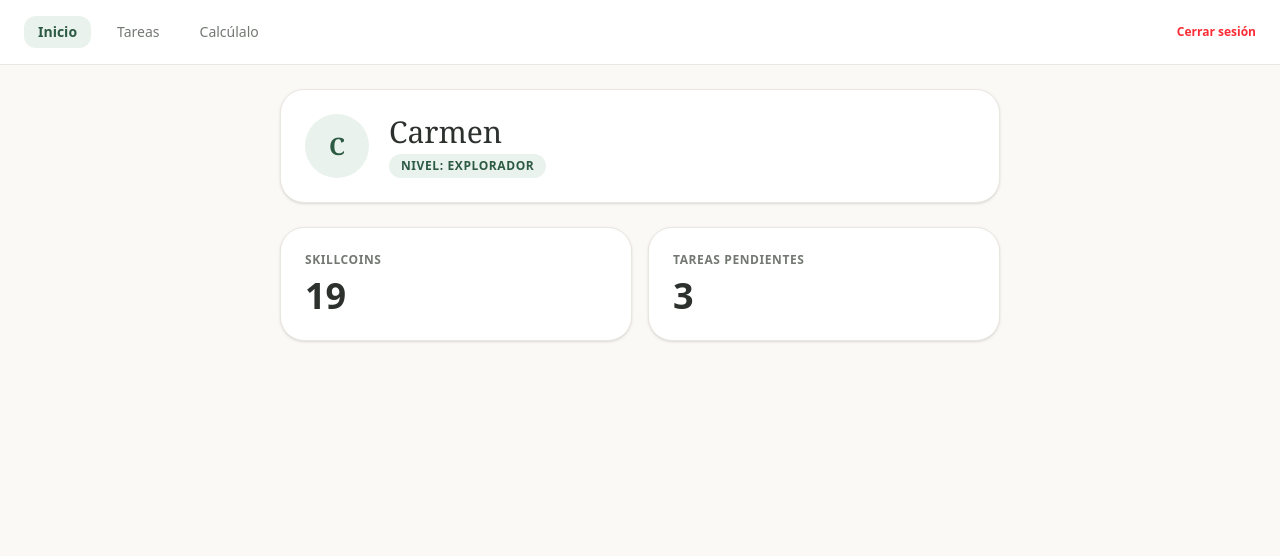
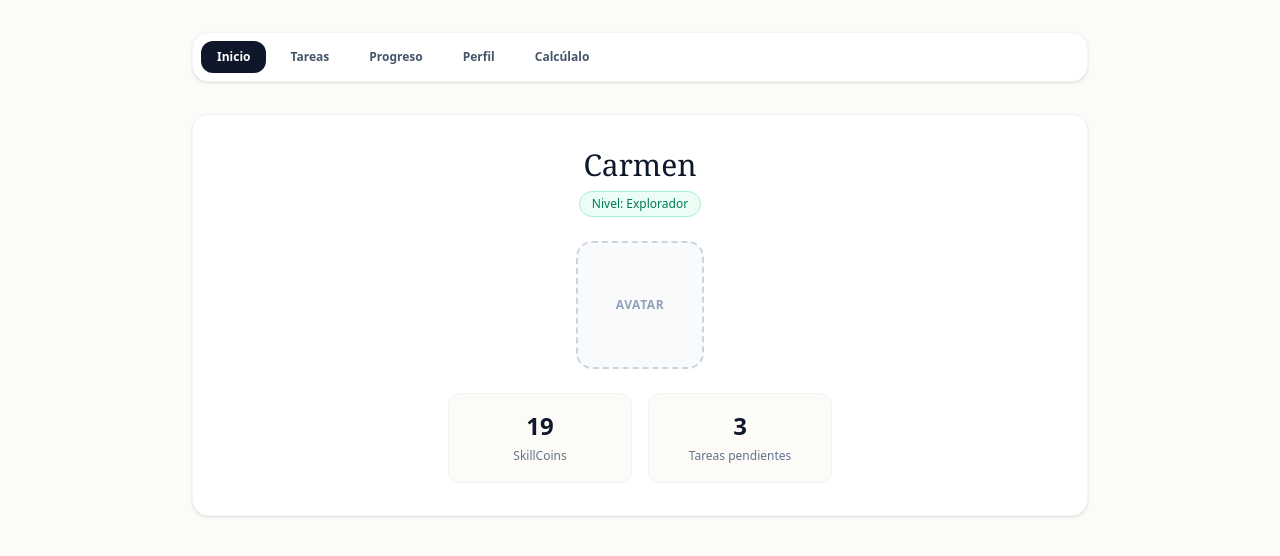
Before and after one commit to silvia051206-droid/campus-kiru, a Next.js app: page /alumno in a window 1280 px wide. Shown: the top 556 px of the page. Built offline with nearby package versions, Linux system fonts and the light colour scheme.

Commit message:
feat: completar requerimientos del sprint 1 al 100%

```diff
--- a/app/alumno/page.tsx
+++ b/app/alumno/page.tsx
@@ -1,54 +1,183 @@
-"use client";
+'use client';
 
-import Link from "next/link";
-import { useEffect, useState } from "react";
+import React, { useState } from 'react';
 
 export default function AlumnoPage() {
-  const [user, setUser] = useState<any>(null);
-
-  useEffect(() => {
-    const stored = localStorage.getItem("kiru_user");
-    if (stored) setUser(JSON.parse(stored));
-  }, []);
+  const [activeTab, setActiveTab] = useState<'inicio' | 'tareas' | 'progreso' | 'perfil' | 'calculalo'>('inicio');
+  const [inActivity, setInActivity] = useState(false);
+  const [selectedAnswer, setSelectedAnswer] = useState<number | null>(null);
+  const [activityFinished, setActivityFinished] = useState(false);
 
   return (
-    <div className="min-h-screen bg-kiru-bg">
-      {/* Barra de navegación superior */}
-      <nav className="bg-kiru-card border-b border-kiru-border px-6 py-4 flex items-center justify-between">
-        <div className="flex gap-3 text-sm font-medium">
-          <Link href="/alumno" className="text-kiru-forest bg-kiru-forest-light px-3.5 py-1.5 rounded-xl font-semibold">Inicio</Link>
-          <Link href="/alumno/tareas" className="text-kiru-muted hover:text-kiru-text px-3.5 py-1.5 rounded-xl transition-colors">Tareas</Link>
-          <Link href="/alumno/calculalo" className="text-kiru-muted hover:text-kiru-text px-3.5 py-1.5 rounded-xl transition-colors">Calcúlalo</Link>
-        </div>
-        <Link href="/" className="text-xs font-semibold text-red-500 hover:underline">Cerrar sesión</Link>
-      </nav>
+    <div className="min-h-screen bg-[#FDFBF7] text-[#1E293B] font-sans p-8">
+      <div className="max-w-4xl mx-auto">
 
-      <main className="max-w-3xl mx-auto p-6 space-y-6">
-        {/* Cabecera del Alumno */}
-        <div className="bg-kiru-card rounded-3xl p-6 border border-kiru-border flex items-center gap-5 shadow-sm">
-          <div className="w-16 h-16 rounded-full bg-kiru-forest-light text-kiru-forest font-serif text-2xl flex items-center justify-center font-bold">
-            {user?.full_name?.charAt(0) || "C"}
-          </div>
-          <div>
-            <h1 className="font-serif text-3xl text-kiru-text">{user?.full_name || "Carmen"}</h1>
-            <span className="inline-block mt-1 text-xs bg-kiru-forest-light text-kiru-forest font-semibold px-3 py-1 rounded-full uppercase tracking-wider">
-              Nivel: {user?.level || "Explorador"}
-            </span>
-          </div>
+        {/* NAVEGACIÓN SUPERIOR DEL ALUMNO */}
+        <div className="bg-white rounded-2xl border border-slate-100 shadow-sm mb-8 p-2 flex flex-wrap gap-2">
+          {[
+            { id: 'inicio', label: 'Inicio' },
+            { id: 'tareas', label: 'Tareas' },
+            { id: 'progreso', label: 'Progreso' },
+            { id: 'perfil', label: 'Perfil' },
+            { id: 'calculalo', label: 'Calcúlalo' },
+          ].map((tab) => (
+            <button
+              key={tab.id}
+              onClick={() => {
+                setActiveTab(tab.id as any);
+                setInActivity(false);
+                setActivityFinished(false);
+              }}
+              className={`px-4 py-2 rounded-xl text-xs font-semibold transition ${
+                activeTab === tab.id ? 'bg-slate-900 text-white' : 'text-slate-600 hover:bg-slate-50'
+              }`}
+            >
+              {tab.label}
+            </button>
+          ))}
         </div>
 
-        {/* Tarjetas de SkillCoins y Tareas */}
-        <div className="grid grid-cols-2 gap-4">
-          <div className="bg-kiru-card rounded-3xl p-6 border border-kiru-border shadow-sm">
-            <p className="text-xs font-semibold uppercase tracking-wider text-kiru-muted">SkillCoins</p>
-            <p className="text-4xl font-bold text-kiru-text mt-2">{user?.skill_coins || 19}</p>
+        {/* 1. INICIO */}
+        {activeTab === 'inicio' && (
+          <div className="bg-white rounded-2xl border border-slate-100 p-8 shadow-sm text-center">
+            <h1 className="text-3xl font-serif text-slate-900">Carmen</h1>
+            <span className="inline-block mt-2 px-3 py-1 bg-emerald-50 text-emerald-700 border border-emerald-200 text-xs rounded-full font-medium">
+              Nivel: Explorador
+            </span>
+
+            {/* Recuadro preparado para Avatar */}
+            <div className="w-32 h-32 mx-auto my-6 border-2 border-dashed border-slate-300 rounded-2xl flex items-center justify-center bg-slate-50">
+              <span className="text-xs text-slate-400 font-bold uppercase tracking-wider">AVATAR</span>
+            </div>
+
+            <div className="grid grid-cols-2 gap-4 max-w-sm mx-auto mt-6">
+              <div className="p-4 bg-[#FDFBF7] rounded-xl border border-slate-100">
+                <span className="text-2xl font-bold text-slate-900 block">19</span>
+                <span className="text-xs text-slate-500">SkillCoins</span>
+              </div>
+              <div className="p-4 bg-[#FDFBF7] rounded-xl border border-slate-100">
+                <span className="text-2xl font-bold text-slate-900 block">3</span>
+                <span className="text-xs text-slate-500">Tareas pendientes</span>
+              </div>
+            </div>
           </div>
-          <div className="bg-kiru-card rounded-3xl p-6 border border-kiru-border shadow-sm">
-            <p className="text-xs font-semibold uppercase tracking-wider text-kiru-muted">Tareas pendientes</p>
-            <p className="text-4xl font-bold text-kiru-text mt-2">3</p>
+        )}
+
+        {/* 2. TAREAS (Actividad interactiva: ejercicio -> respuesta -> resultado) */}
+        {activeTab === 'tareas' && (
+          <div className="bg-white rounded-2xl border border-slate-100 p-8 shadow-sm">
+            {!inActivity ? (
+              <div>
+                <h2 className="text-2xl font-serif text-slate-900 mb-6">Tareas Asignadas</h2>
+                <div className="p-6 border border-slate-100 rounded-2xl bg-[#FDFBF7] flex justify-between items-center">
+                  <div>
+                    <span className="text-xs font-bold uppercase tracking-wider text-slate-400">INGLÉS</span>
+                    <h3 className="text-xl font-serif text-slate-900 mt-1">Unit 1 · Vocabulary</h3>
+                    <p className="text-xs text-slate-500 mt-1">10 ejercicios · Dificultad: Media</p>
+                  </div>
+                  <button
+                    onClick={() => setInActivity(true)}
+                    className="px-5 py-2.5 bg-slate-900 text-white rounded-xl text-xs font-semibold hover:bg-slate-800 transition"
+                  >
+                    Comenzar
+                  </button>
+                </div>
+              </div>
+            ) : !activityFinished ? (
+              <div>
+                <div className="flex justify-between items-center mb-6">
+                  <span className="text-xs font-bold uppercase tracking-wider text-slate-400">Vocabulary · Unit 1</span>
+                  <span className="text-xs font-semibold text-slate-600 bg-slate-100 px-3 py-1 rounded-full">Pregunta 1/10</span>
+                </div>
+
+                <h3 className="text-xl font-serif text-slate-900 mb-6">
+                  Choose the correct answer: "She _____ to the library every Monday."
+                </h3>
+
+                <div className="grid grid-cols-1 sm:grid-cols-2 gap-3 mb-6">
+                  {['go', 'goes', 'going', 'gone'].map((option, idx) => (
+                    <button
+                      key={option}
+                      onClick={() => setSelectedAnswer(idx)}
+                      className={`p-4 rounded-xl border text-sm font-medium text-left transition ${
+                        selectedAnswer === idx ? 'border-slate-900 bg-slate-50 text-slate-900 font-bold' : 'border-slate-200 bg-white text-slate-700'
+                      }`}
+                    >
+                      Answer {String.fromCharCode(65 + idx)}: {option}
+                    </button>
+                  ))}
+                </div>
+
+                <button
+                  onClick={() => setActivityFinished(true)}
+                  disabled={selectedAnswer === null}
+                  className="w-full py-3 bg-slate-900 text-white rounded-xl text-xs font-semibold disabled:opacity-40"
+                >
+                  Siguiente
+                </button>
+              </div>
+            ) : (
+              <div className="text-center py-6">
+                <h3 className="text-2xl font-serif text-slate-900 mb-2">¡Actividad completada!</h3>
+                <p className="text-sm text-slate-600 mb-4">Puntuación obtenida: <span className="font-bold text-slate-900">8/10</span></p>
+                <button
+                  onClick={() => { setInActivity(false); setActivityFinished(false); setSelectedAnswer(null); }}
+                  className="px-6 py-2.5 bg-slate-900 text-white rounded-xl text-xs font-semibold"
+                >
+                  Volver a Tareas
+                </button>
+              </div>
+            )}
           </div>
-        </div>
-      </main>
+        )}
+
+        {/* 3. PROGRESO */}
+        {activeTab === 'progreso' && (
+          <div className="bg-white rounded-2xl border border-slate-100 p-8 shadow-sm">
+            <h2 className="text-2xl font-serif text-slate-900 mb-4">Progreso</h2>
+            <p className="text-xs text-slate-500 mb-6">Resumen del avance pedagógico y competencias conseguidas.</p>
+            <div className="border border-dashed border-slate-200 rounded-xl p-8 text-center bg-slate-50/50">
+              <span className="text-xs text-slate-400">Progreso general acumulado: Nivel Explorador (Etapa 1).</span>
+            </div>
+          </div>
+        )}
+
+        {/* 4. PERFIL */}
+        {activeTab === 'perfil' && (
+          <div className="bg-white rounded-2xl border border-slate-100 p-8 shadow-sm">
+            <h2 className="text-2xl font-serif text-slate-900 mb-4">Perfil del Alumno</h2>
+            <div className="space-y-3 text-xs text-slate-600">
+              <p><strong className="text-slate-900">Nombre:</strong> Carmen Fernández</p>
+              <p><strong className="text-slate-900">Nivel:</strong> Explorador</p>
+              <p><strong className="text-slate-900">Rol:</strong> Alumno</p>
+            </div>
+          </div>
+        )}
+
+        {/* 5. CALCÚLALO */}
+        {activeTab === 'calculalo' && (
+          <div className="bg-white rounded-2xl border border-slate-100 p-8 shadow-sm">
+            <h2 className="text-2xl font-serif text-slate-900 mb-4">Calcúlalo</h2>
+            <div className="bg-[#FDFBF7] p-6 rounded-2xl border border-slate-100 mb-6">
+              <h3 className="text-sm font-bold text-slate-900 mb-3">Cómo acceder</h3>
+              <ol className="list-decimal list-inside space-y-2 text-xs text-slate-600">
+                <li>Pulsa «Accede».</li>
+                <li>Accede como alumno.</li>
+                <li>Usa tu código de clase y tu PIN.</li>
+              </ol>
+            </div>
+            <a
+              href="https://calculalo.metodokiru.com"
+              target="_blank"
+              rel="noreferrer"
+              className="inline-block px-6 py-3 rounded-xl bg-slate-900 text-white text-xs font-semibold hover:bg-slate-800"
+            >
+              Acceder a Calcúlalo
+            </a>
+          </div>
+        )}
+
+      </div>
     </div>
   );
 }
```
